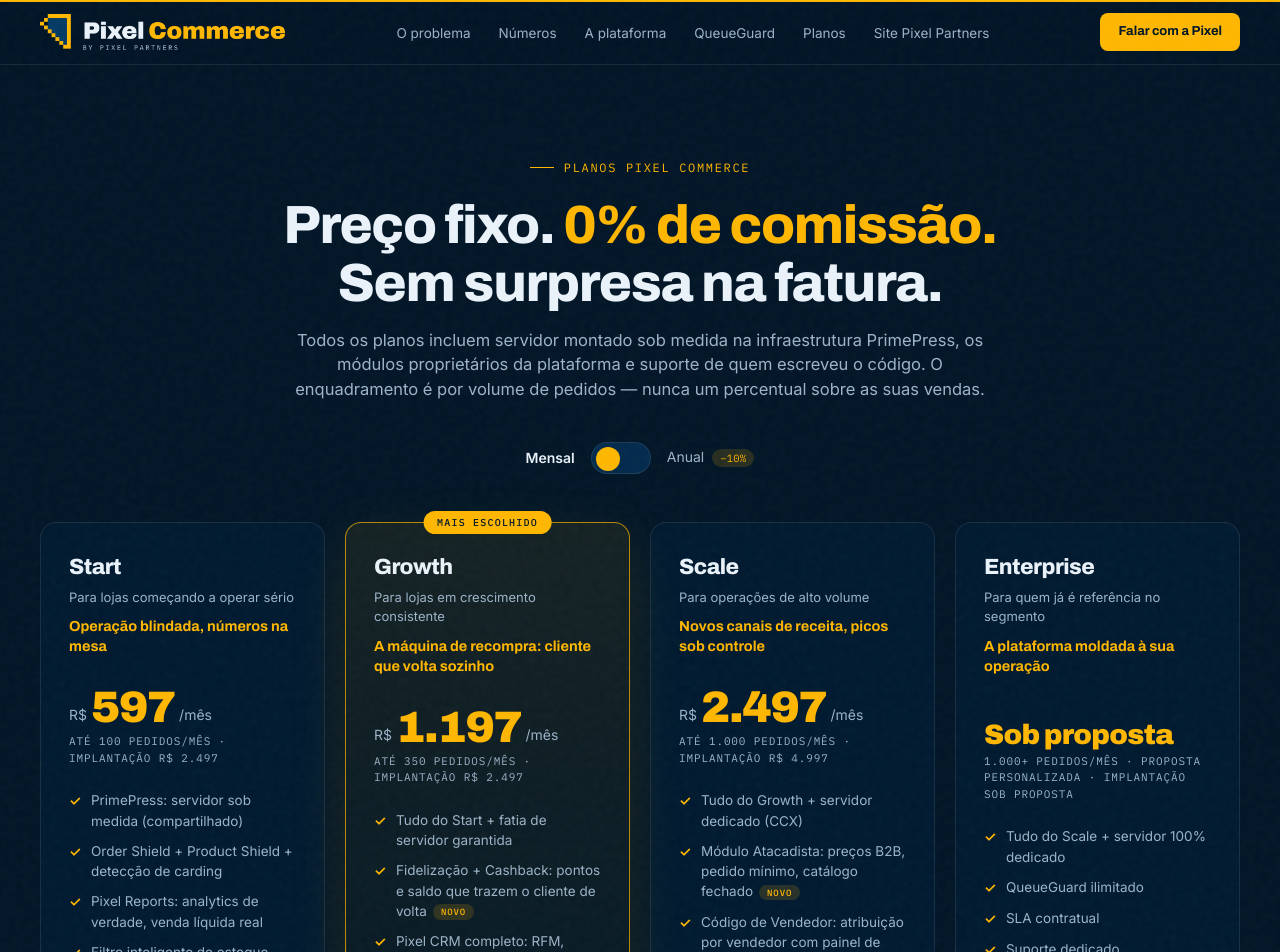
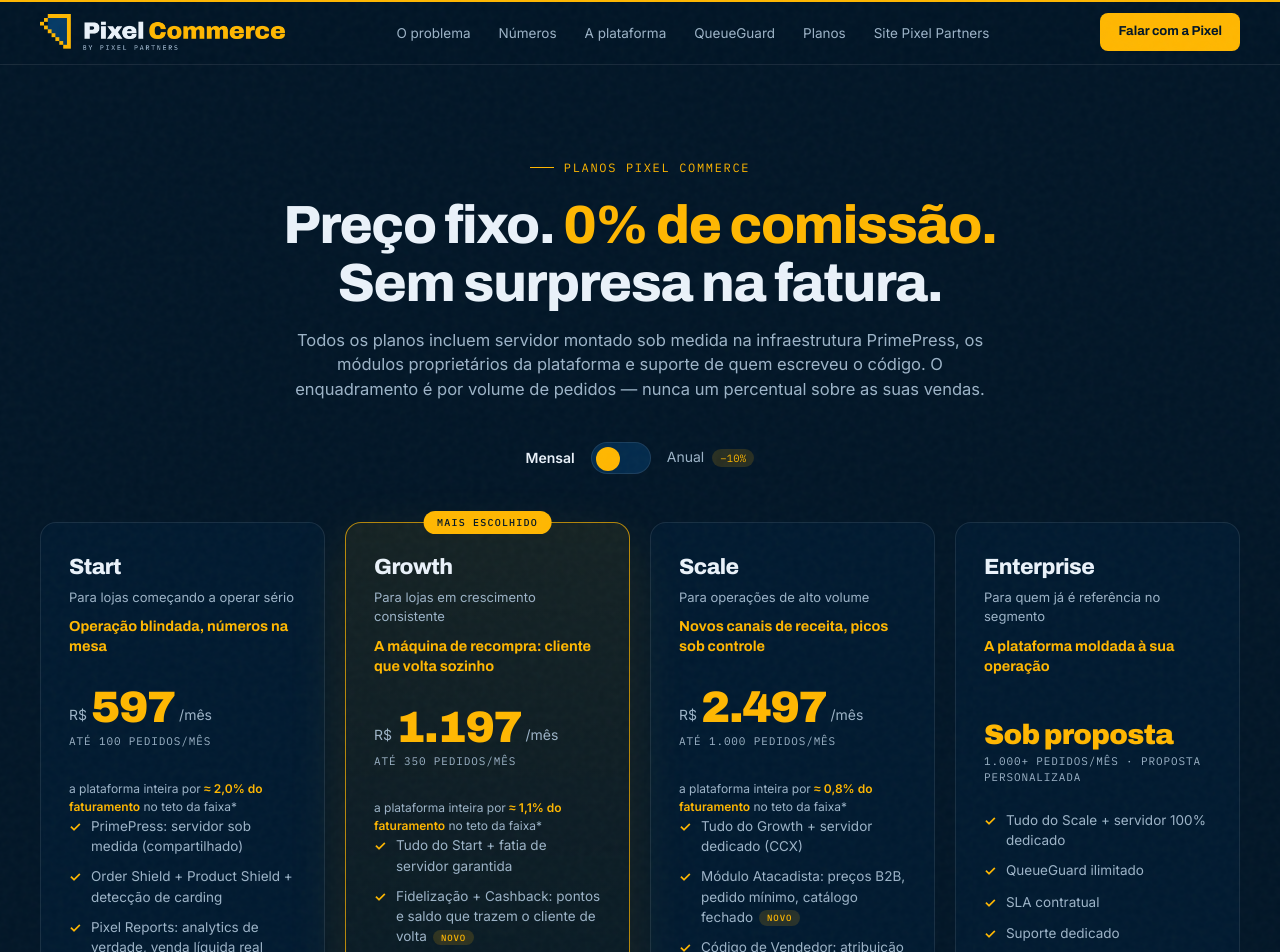
Before and after one commit to pixelpartnersbr/website-pixel, a Next.js app: page /planos in a window 1280 px wide. Shown: the top 952 px of the page. Built offline with nearby package versions, Linux system fonts and the light colour scheme.

Commit message:
Add files via upload

```diff
--- a/components/Pricing.tsx
+++ b/components/Pricing.tsx
@@ -7,7 +7,7 @@
 type Feature = { t: string; novo?: boolean };
 type Plan = {
   name: string; tagline: string; job: string; monthly: number | null;
-  orders: string; setup: string; featured?: boolean;
+  orders: string; pct?: string; featured?: boolean;
   features: Feature[]; cta: string;
 };
 
@@ -15,7 +15,7 @@
   {
     name: "Start", tagline: "Para lojas começando a operar sério",
     job: "Operação blindada, números na mesa",
-    monthly: 597, orders: "até 100 pedidos/mês", setup: "R$ 2.497",
+    monthly: 597, orders: "até 100 pedidos/mês", pct: "≈ 2,0%",
     features: [
       { t: "PrimePress: servidor sob medida (compartilhado)" },
       { t: "Order Shield + Product Shield + detecção de carding" },
@@ -28,7 +28,7 @@
   {
     name: "Growth", tagline: "Para lojas em crescimento consistente",
     job: "A máquina de recompra: cliente que volta sozinho",
-    monthly: 1197, orders: "até 350 pedidos/mês", setup: "R$ 2.497", featured: true,
+    monthly: 1197, orders: "até 350 pedidos/mês", pct: "≈ 1,1%", featured: true,
     features: [
       { t: "Tudo do Start + fatia de servidor garantida" },
       { t: "Fidelização + Cashback: pontos e saldo que trazem o cliente de volta", novo: true },
@@ -42,7 +42,7 @@
   {
     name: "Scale", tagline: "Para operações de alto volume",
     job: "Novos canais de receita, picos sob controle",
-    monthly: 2497, orders: "até 1.000 pedidos/mês", setup: "R$ 4.997",
+    monthly: 2497, orders: "até 1.000 pedidos/mês", pct: "≈ 0,8%",
     features: [
       { t: "Tudo do Growth + servidor dedicado (CCX)" },
       { t: "Módulo Atacadista: preços B2B, pedido mínimo, catálogo fechado", novo: true },
@@ -57,7 +57,7 @@
   {
     name: "Enterprise", tagline: "Para quem já é referência no segmento",
     job: "A plataforma moldada à sua operação",
-    monthly: null, orders: "1.000+ pedidos/mês · proposta personalizada", setup: "sob proposta",
+    monthly: null, orders: "1.000+ pedidos/mês · proposta personalizada",
     features: [
       { t: "Tudo do Scale + servidor 100% dedicado" },
       { t: "QueueGuard ilimitado" },
@@ -159,8 +159,13 @@
                     )}
                   </div>
                   <p className="mb-6 font-mono text-[11px] uppercase tracking-[0.08em] text-dim">
-                    {p.orders} · implantação {p.setup}
+                    {p.orders}
                   </p>
+                  {p.pct && (
+                    <p className="mt-1.5 text-[12px] text-dim">
+                      a plataforma inteira por <strong className="text-amber">{p.pct} do faturamento</strong> no teto da faixa*
+                    </p>
+                  )}
                   <ul className="mb-8 flex flex-col gap-2.5">
                     {p.features.map((f) => (
                       <li key={f.t} className="flex gap-2.5 text-[13.5px] text-dim">
@@ -199,8 +204,10 @@
             Valores fixos dentro de cada faixa. O enquadramento por pedidos/mês é medido pelo próprio Pixel
             Reports sobre a média do trimestre — um pico isolado (Black Friday, lançamento) não reenquadra a
             sua loja, e estourar a faixa nunca bloqueia nada. Mudança de plano só quando o patamar muda de
-            verdade, sempre com aviso prévio. Contrato anual: 10% de desconto. Implantação inclui migração,
-            hardening e configuração de todos os módulos.
+            verdade, sempre com aviso prévio. Contrato anual: 10% de desconto. Implantação definida em
+            proposta — inclui migração, hardening e configuração de todos os módulos. *Percentual de
+            referência calculado no teto de pedidos da faixa com ticket médio de R$ 299; quanto maior o
+            seu ticket, menor o percentual.
           </p>
         </Reveal>
       </div>
--- a/components/site/config.ts
+++ b/components/site/config.ts
@@ -1,5 +1,5 @@
 // ⚙️ AJUSTE AQUI: dados de contato e estatísticas do site institucional
-export const BUILD = "1.12.0";
+export const BUILD = "1.13.0";
 
 export const SITE = {
   whatsapp: "5527996520301",
```
Also changed, not shown: 1 other file (tests, documents, lock files or other folders).
